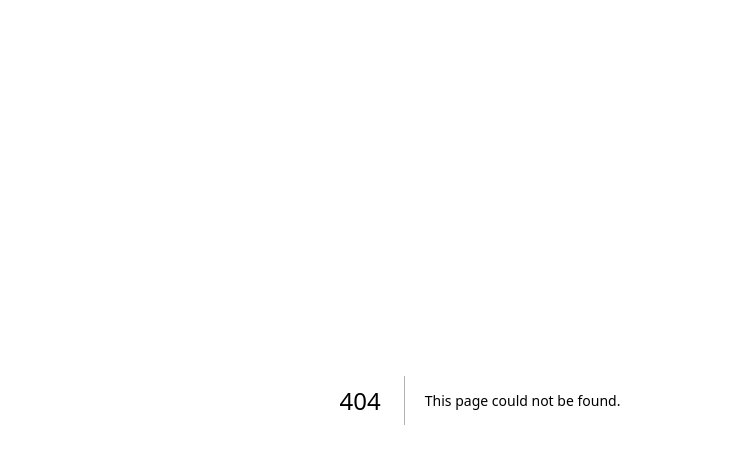
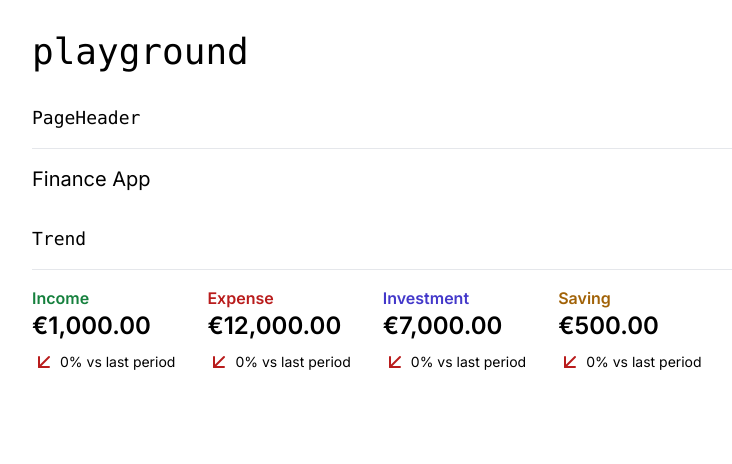
Before and after one commit to sokkhengg/finance-app, a Next.js app: page /playground in a window 1280 px wide. Before the commit this address had no page. Shown: the top 464 px of the page, without its empty margins (160-892 px from the left). Built offline with nearby package versions, Linux system fonts and the light colour scheme.

Commit message:
creating UI and components

```diff
--- /dev/null
+++ b/app/dashboard/layout.js
@@ -0,0 +1,15 @@
+import PageHeader from '@/components/page-header'
+import React from 'react'
+
+export default function Layout({children}) {
+  return (
+    <>
+    <PageHeader className="my-8"/>
+    <main>
+        {children}
+    </main>
+    <footer>Footer</footer>
+    </>
+
+  )
+}
--- /dev/null
+++ b/app/dashboard/page.js
@@ -0,0 +1,7 @@
+
+
+export default function Page() {
+  return (
+    <div>page</div>
+  )
+}
--- a/app/globals.css
+++ b/app/globals.css
@@ -2,26 +2,8 @@
 @tailwind components;
 @tailwind utilities;
 
-:root {
-  --foreground-rgb: 0, 0, 0;
-  --background-start-rgb: 214, 219, 220;
-  --background-end-rgb: 255, 255, 255;
-}
 
-@media (prefers-color-scheme: dark) {
-  :root {
-    --foreground-rgb: 255, 255, 255;
-    --background-start-rgb: 0, 0, 0;
-    --background-end-rgb: 0, 0, 0;
-  }
-}
 
 body {
-  color: rgb(var(--foreground-rgb));
-  background: linear-gradient(
-      to bottom,
-      transparent,
-      rgb(var(--background-end-rgb))
-    )
-    rgb(var(--background-start-rgb));
+  @apply container mx-auto max-w-4xl bg-white text-black dark:bg-slate-950 dark:text-slate-100
 }
--- a/app/page.js
+++ b/app/page.js
@@ -2,112 +2,6 @@ import Image from 'next/image'
 
 export default function Home() {
   return (
-    <main className="flex min-h-screen flex-col items-center justify-between p-24">
-      <div className="z-10 max-w-5xl w-full items-center justify-between font-mono text-sm lg:flex">
-        <p className="fixed left-0 top-0 flex w-full justify-center border-b border-gray-300 bg-gradient-to-b from-zinc-200 pb-6 pt-8 backdrop-blur-2xl dark:border-neutral-800 dark:bg-zinc-800/30 dark:from-inherit lg:static lg:w-auto  lg:rounded-xl lg:border lg:bg-gray-200 lg:p-4 lg:dark:bg-zinc-800/30">
-          Get started by editing&nbsp;
-          <code className="font-mono font-bold">app/page.js</code>
-        </p>
-        <div className="fixed bottom-0 left-0 flex h-48 w-full items-end justify-center bg-gradient-to-t from-white via-white dark:from-black dark:via-black lg:static lg:h-auto lg:w-auto lg:bg-none">
-          <a
-            className="pointer-events-none flex place-items-center gap-2 p-8 lg:pointer-events-auto lg:p-0"
-            href="https://vercel.com?utm_source=create-next-app&utm_medium=appdir-template&utm_campaign=create-next-app"
-            target="_blank"
-            rel="noopener noreferrer"
-          >
-            By{' '}
-            <Image
-              src="/vercel.svg"
-              alt="Vercel Logo"
-              className="dark:invert"
-              width={100}
-              height={24}
-              priority
-            />
-          </a>
-        </div>
-      </div>
-
-      <div className="relative flex place-items-center before:absolute before:h-[300px] before:w-[480px] before:-translate-x-1/2 before:rounded-full before:bg-gradient-radial before:from-white before:to-transparent before:blur-2xl before:content-[''] after:absolute after:-z-20 after:h-[180px] after:w-[240px] after:translate-x-1/3 after:bg-gradient-conic after:from-sky-200 after:via-blue-200 after:blur-2xl after:content-[''] before:dark:bg-gradient-to-br before:dark:from-transparent before:dark:to-blue-700 before:dark:opacity-10 after:dark:from-sky-900 after:dark:via-[#0141ff] after:dark:opacity-40 before:lg:h-[360px] z-[-1]">
-        <Image
-          className="relative dark:drop-shadow-[0_0_0.3rem_#ffffff70] dark:invert"
-          src="/next.svg"
-          alt="Next.js Logo"
-          width={180}
-          height={37}
-          priority
-        />
-      </div>
-
-      <div className="mb-32 grid text-center lg:max-w-5xl lg:w-full lg:mb-0 lg:grid-cols-4 lg:text-left">
-        <a
-          href="https://nextjs.org/docs?utm_source=create-next-app&utm_medium=appdir-template&utm_campaign=create-next-app"
-          className="group rounded-lg border border-transparent px-5 py-4 transition-colors hover:border-gray-300 hover:bg-gray-100 hover:dark:border-neutral-700 hover:dark:bg-neutral-800/30"
-          target="_blank"
-          rel="noopener noreferrer"
-        >
-          <h2 className={`mb-3 text-2xl font-semibold`}>
-            Docs{' '}
-            <span className="inline-block transition-transform group-hover:translate-x-1 motion-reduce:transform-none">
-              -&gt;
-            </span>
-          </h2>
-          <p className={`m-0 max-w-[30ch] text-sm opacity-50`}>
-            Find in-depth information about Next.js features and API.
-          </p>
-        </a>
-
-        <a
-          href="https://nextjs.org/learn?utm_source=create-next-app&utm_medium=appdir-template-tw&utm_campaign=create-next-app"
-          className="group rounded-lg border border-transparent px-5 py-4 transition-colors hover:border-gray-300 hover:bg-gray-100 hover:dark:border-neutral-700 hover:dark:bg-neutral-800 hover:dark:bg-opacity-30"
-          target="_blank"
-          rel="noopener noreferrer"
-        >
-          <h2 className={`mb-3 text-2xl font-semibold`}>
-            Learn{' '}
-            <span className="inline-block transition-transform group-hover:translate-x-1 motion-reduce:transform-none">
-              -&gt;
-            </span>
-          </h2>
-          <p className={`m-0 max-w-[30ch] text-sm opacity-50`}>
-            Learn about Next.js in an interactive course with&nbsp;quizzes!
-          </p>
-        </a>
-
-        <a
-          href="https://vercel.com/templates?framework=next.js&utm_source=create-next-app&utm_medium=appdir-template&utm_campaign=create-next-app"
-          className="group rounded-lg border border-transparent px-5 py-4 transition-colors hover:border-gray-300 hover:bg-gray-100 hover:dark:border-neutral-700 hover:dark:bg-neutral-800/30"
-          target="_blank"
-          rel="noopener noreferrer"
-        >
-          <h2 className={`mb-3 text-2xl font-semibold`}>
-            Templates{' '}
-            <span className="inline-block transition-transform group-hover:translate-x-1 motion-reduce:transform-none">
-              -&gt;
-            </span>
-          </h2>
-          <p className={`m-0 max-w-[30ch] text-sm opacity-50`}>
-            Explore starter templates for Next.js.
-          </p>
-        </a>
-
-        <a
-          href="https://vercel.com/new?utm_source=create-next-app&utm_medium=appdir-template&utm_campaign=create-next-app"
-          className="group rounded-lg border border-transparent px-5 py-4 transition-colors hover:border-gray-300 hover:bg-gray-100 hover:dark:border-neutral-700 hover:dark:bg-neutral-800/30"
-          target="_blank"
-          rel="noopener noreferrer"
-        >
-          <h2 className={`mb-3 text-2xl font-semibold`}>
-            Deploy{' '}
-            <span className="inline-block transition-transform group-hover:translate-x-1 motion-reduce:transform-none">
-              -&gt;
-            </span>
-          </h2>
-          <p className={`m-0 max-w-[30ch] text-sm opacity-50`}>
-            Instantly deploy your Next.js site to a shareable URL with Vercel.
-          </p>
-        </a>
-      </div>
-    </main>
+   <>hello</>
   )
 }
--- /dev/null
+++ b/app/playground/page.js
@@ -0,0 +1,27 @@
+
+import PageHeader from "@/components/page-header";
+import Trend from "@/components/trend";
+
+export default function Page() {
+  return (
+    <main className="space-y-8">
+        <h1 className="text-4xl mt-8 font-mono">playground
+        </h1>
+        <div>
+            <h2 className="mb-4 text-lg font-mono">PageHeader</h2>
+            <hr className="mb-4 border-gray-200 dark:border-gray-800" />
+            <div><PageHeader/></div>
+        </div>
+        <div>
+            <h2 className="mb-4 text-lg font-mono">Trend</h2>
+            <hr className="mb-4 border-gray-200 dark:border-gray-800" />
+            <div className="flex space-x-8">
+              <Trend type="Income" amount={1000}/>
+              <Trend type="Expense" amount={12000}/>
+              <Trend type="Investment" amount={7000}/>
+              <Trend type="Saving" amount={500}/>
+            </div>
+        </div>
+    </main>
+  )
+}
--- /dev/null
+++ b/components/page-header.js
@@ -0,0 +1,11 @@
+import Link from "next/link";
+
+
+export default function PageHeader({className}) {
+  return (
+    <header className={`flex justify-between items-center ${className}`}>
+        <Link href="dashboard" className="text-xl hover:underline underline-offset-8 decoration-2">Finance App </Link>
+
+    </header>
+  )
+}
--- /dev/null
+++ b/components/trend.js
@@ -0,0 +1,38 @@
+import { useMemo } from "react"
+import { ArrowDownLeft, ArrowUpRight } from 'lucide-react'
+
+export default function Trend({
+  type, amount, prevAmount
+}) {
+  const colorClasses = {
+    'Income': 'text-green-700 dark:text-green-300',
+    'Expense': 'text-red-700 dark:text-red-300',
+    'Investment': 'text-indigo-700 dark:text-indigo-300',
+    'Saving': 'text-yellow-700 dark:text-yellow-300'
+  }
+
+  const calcPercentageChange = (amount, prevAmount) => {
+    if (!prevAmount || !amount) return 0
+    return ((amount - prevAmount) / prevAmount) * 100
+  }
+
+  const percentageChange = useMemo(
+    () => calcPercentageChange(amount, prevAmount).toFixed(0),
+    [amount, prevAmount]
+  )
+
+  const formatCurrency = (amount) =>
+    new Intl.NumberFormat('en-US', {style: 'currency', currency: 'EUR'}).format(amount)
+
+  return <div>
+    <div className={`font-semibold ${colorClasses[type]}`}>{type}</div>
+    <div className="text-2xl font-semibold text-black dark:text-white mb-2">
+      {amount ? formatCurrency(amount) : formatCurrency(0)}
+    </div>
+    <div className="flex space-x-1 items-center text-sm">
+      {percentageChange <= 0 && <ArrowDownLeft className="text-red-700 dark:text-red-300" />}
+      {percentageChange > 0 && <ArrowUpRight className="text-green-700 dark:text-green-300" />}
+      <div>{percentageChange}% vs last period</div>
+    </div>
+  </div>
+}
--- a/package.json
+++ b/package.json
@@ -9,6 +9,7 @@
     "lint": "next lint"
   },
   "dependencies": {
+    "lucide-react": "^0.316.0",
     "react": "^18",
     "react-dom": "^18",
     "next": "14.0.3"
```
Also changed, not shown: 1 other file (tests, documents, lock files or other folders).
